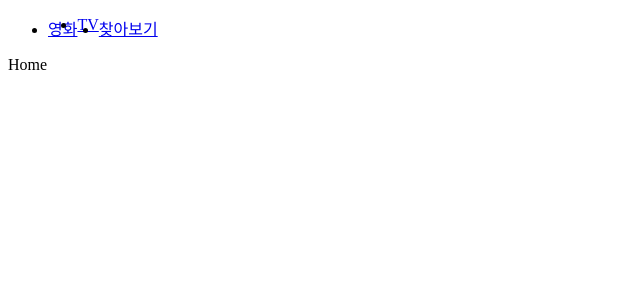
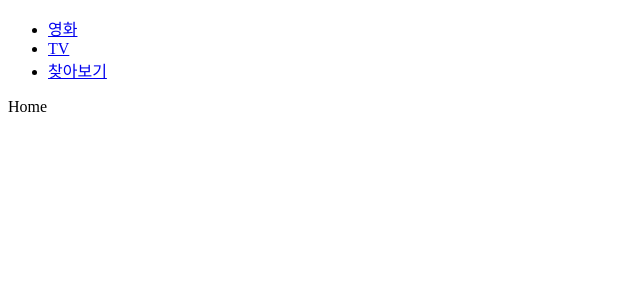
Before and after one commit to 0hhanum/watch-with-me, a React (Create React App) app: page / in a window 1280 px wide. Shown: the top 300 px of the page, without its empty margins (0-640 px from the left). Built offline with nearby package versions, Linux system fonts and the light colour scheme.

Commit message:
10.5 CSS module

```diff
--- a/src/components/Header/Header.css
+++ /dev/null
@@ -1,3 +0,0 @@
-.nav ul{
-    display: flex;
-}
--- a/src/components/Header/Header.js
+++ b/src/components/Header/Header.js
@@ -1,8 +1,11 @@
-import "./Header.css";
+import styles from "./Header.module.css";
+// 모듈화한 css 파일은 js import 와 동일하게 import.
+
 
 export default () => (
-    <header className="nav">
-        <ul>
+    <header>
+        {/* 모듈화한 css 파일은 js object 처럼 사용할 수 있다. */}
+        <ul className={styles.navList}>
             <li>
                 <a href="/">영화</a>
             </li>
--- /dev/null
+++ b/src/components/Header/Header.module.css
@@ -0,0 +1,20 @@
+.navList ul{
+    display: flex;
+}
+
+/*
+ create-react-app 에서 css 파일을 모듈화 하는 방법. (파일 이름을 이용)
+ 이렇게 하는 이유는 각 Components 의 캡슐화에 있다.
+ 일반적으로 css 파일을 작성할 경우 className 이 global 로 설정되어
+ 다른 Components 의 css 에서 클래스 명이 겹칠 경우 영향을 미친다.
+
+ 모듈화를 통해 클래스명을 local 개념으로 사용할 수 있다.
+
+ 방식은 다음과 같다.
+ create-react-app 에서
+ class 명 뒤에 임의의 문자열을 붙여 클래스 명으로 만들어주고
+ css 모듈과 그를 연결시킨다.
+
+ 즉 같은 클래스명을 다른 컴포넌트에서 사용하더라도 임의의 문자열이 붙어있기 때문에
+ 다른 클래스명이 된다.
+ */
```
